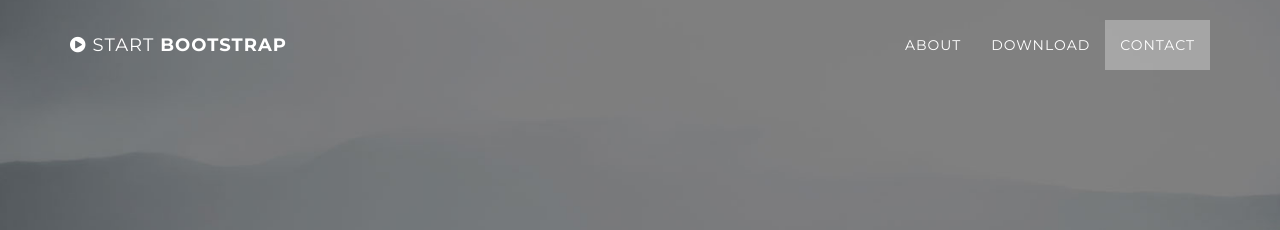
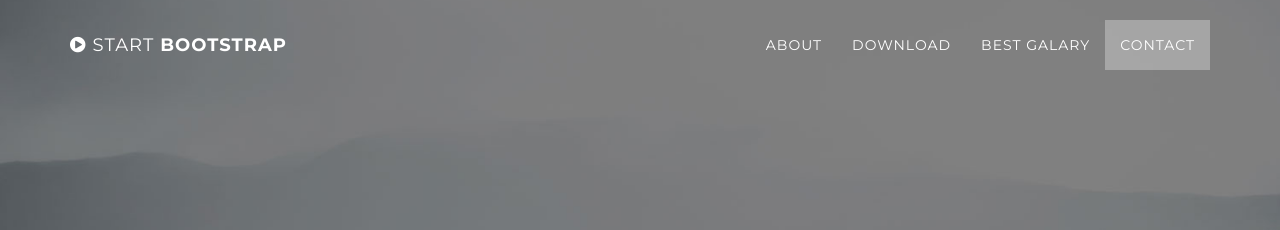
Before and after one commit to bestsvo/best.github.io, a Jekyll site: the page built from index.html, in a window 1280 px wide. Shown: the top 230 px of the page. Built offline with Jekyll 4.4.1, drawn with Linux system fonts in a browser that asks for light colours.

Commit message:
Update nav.html

```diff
--- a/_includes/nav.html
+++ b/_includes/nav.html
@@ -23,6 +23,9 @@
                     <li>
                         <a class="page-scroll" href="#download">Download</a>
                     </li>
+                  <li>
+                        <a class="page-scroll" href="#d">Best Galary</a>
+                    </li>
                     <li>
                         <a class="page-scroll" href="#contact">Contact</a>
                     </li>
```
